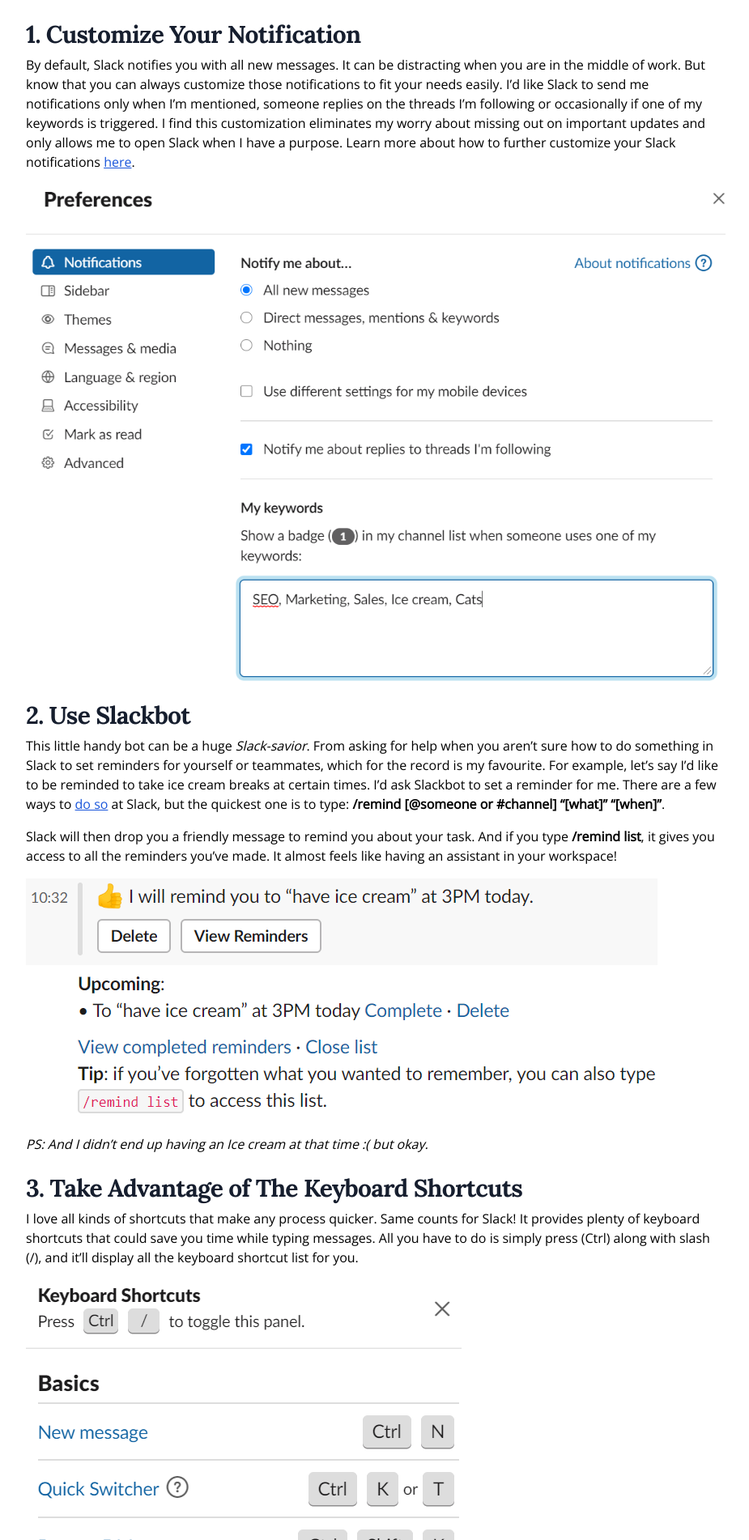
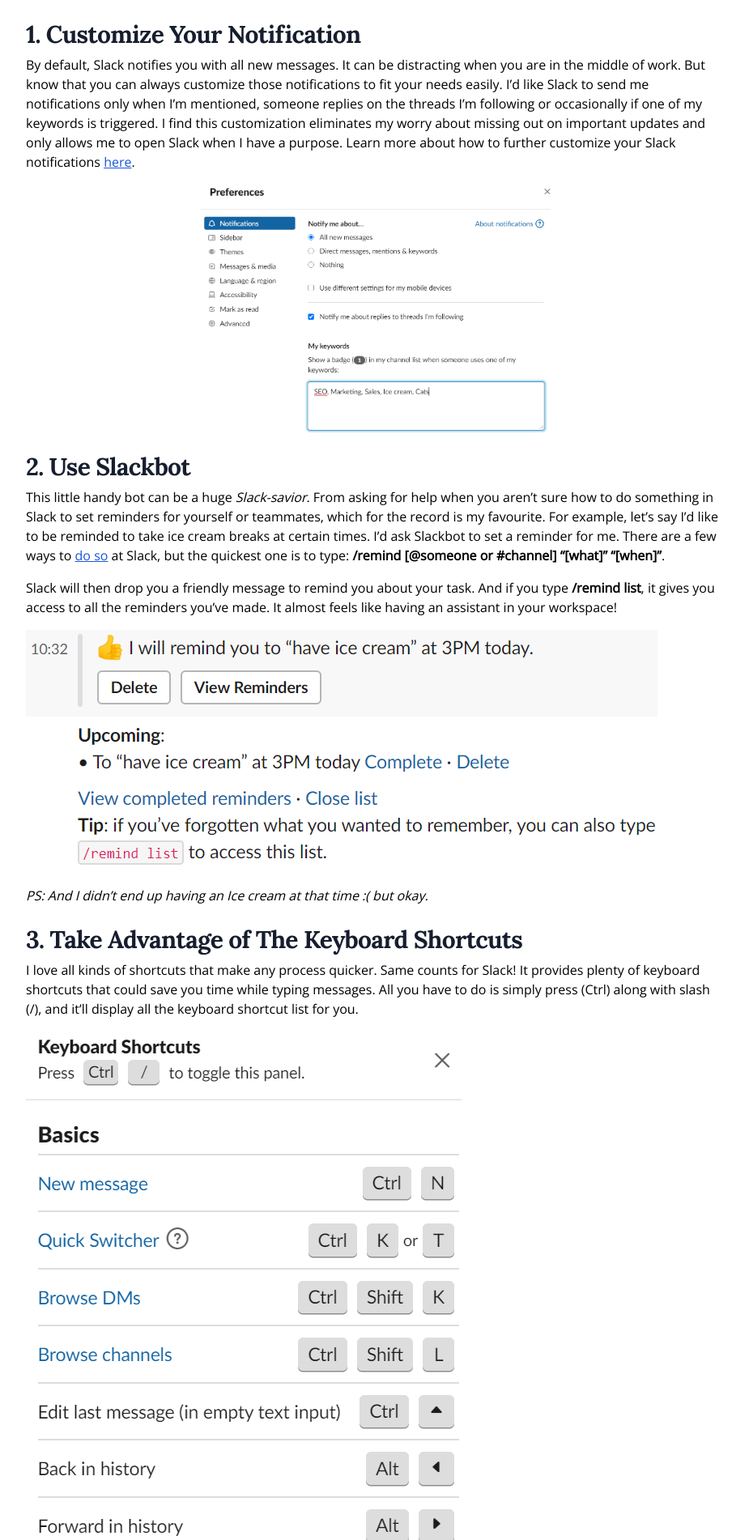
Before and after one commit to Sparklybot/sparklybot.github.io, a Jekyll site: the page built from _posts/2020-07-29-slack-workflow-guides.markdown, in a window 1280 px wide. Shown: the part 1032-2934 px from the top of the page at 81% size, without its empty margins (176-1101 px from the left). Built offline with Jekyll 4.4.1, drawn with Linux system fonts in a browser that asks for light colours; comment, search, counter and statistics services are not loaded.

Commit message:
Updated Slack Workflow Guides

```diff
--- a/_posts/2020-07-29-slack-workflow-guides.markdown
+++ b/_posts/2020-07-29-slack-workflow-guides.markdown
@@ -21,7 +21,7 @@
 
 By default, Slack notifies you with all new messages. It can be distracting when you are in the middle of work. But know that you can always customize those notifications to fit your needs easily. I’d like Slack to send me notifications only when I’m mentioned, someone replies on the threads I’m following or occasionally if one of my keywords is triggered. I find this customization eliminates my worry about missing out on important updates and only allows me to open Slack when I have a purpose. Learn more about how to further customize your Slack notifications [here](https://slack.com/intl/en-id/help/articles/201355156-Guide-to-desktop-notifications).
 
-![Slack_Notifications.png](/uploads/Slack_Notifications.png){: center-img }
+![Slack_Notifications.png](/uploads/Slack_Notifications.png){:class="center-img"}
 
 ## 2. Use Slackbot
 
```
